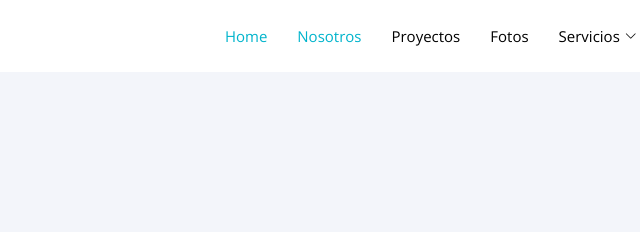
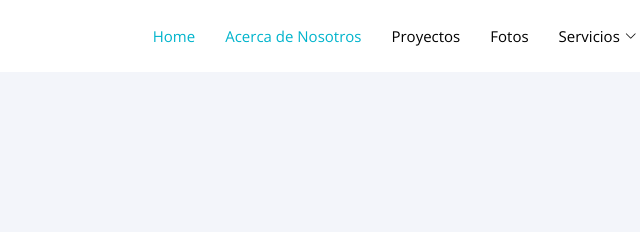
Before and after one commit to Honorio-apz/AiMara.github.io, a plain HTML site: page team.html in a window 1280 px wide. Shown: the top 232 px of the page, 325-965 px from the left. Drawn offline with nearby package versions, Linux system fonts and the light colour scheme.

Commit message:
Update team.html

```diff
--- a/team.html
+++ b/team.html
@@ -49,7 +49,7 @@
       <nav id="navbar" class="navbar">
         <ul>
           <li><a class="nav-link scrollto active" href="index.html#hero">Home</a></li>
-          <li><a class="nav-link   scrollto" href="index.html#team">Nosotros</a></li>
+          <li><a class="nav-link   scrollto" href="index.html#team">Acerca de Nosotros</a></li>
           <li><a class="nav-link scrollto" href="index.html#services">Proyectos</a></li>
           <li><a class="nav-link   scrollto" href="index.html#fotos">Fotos</a></li>
           <li class="dropdown"><a href="#"><span>Servicios</span> <i class="bi bi-chevron-down"></i></a>
```
